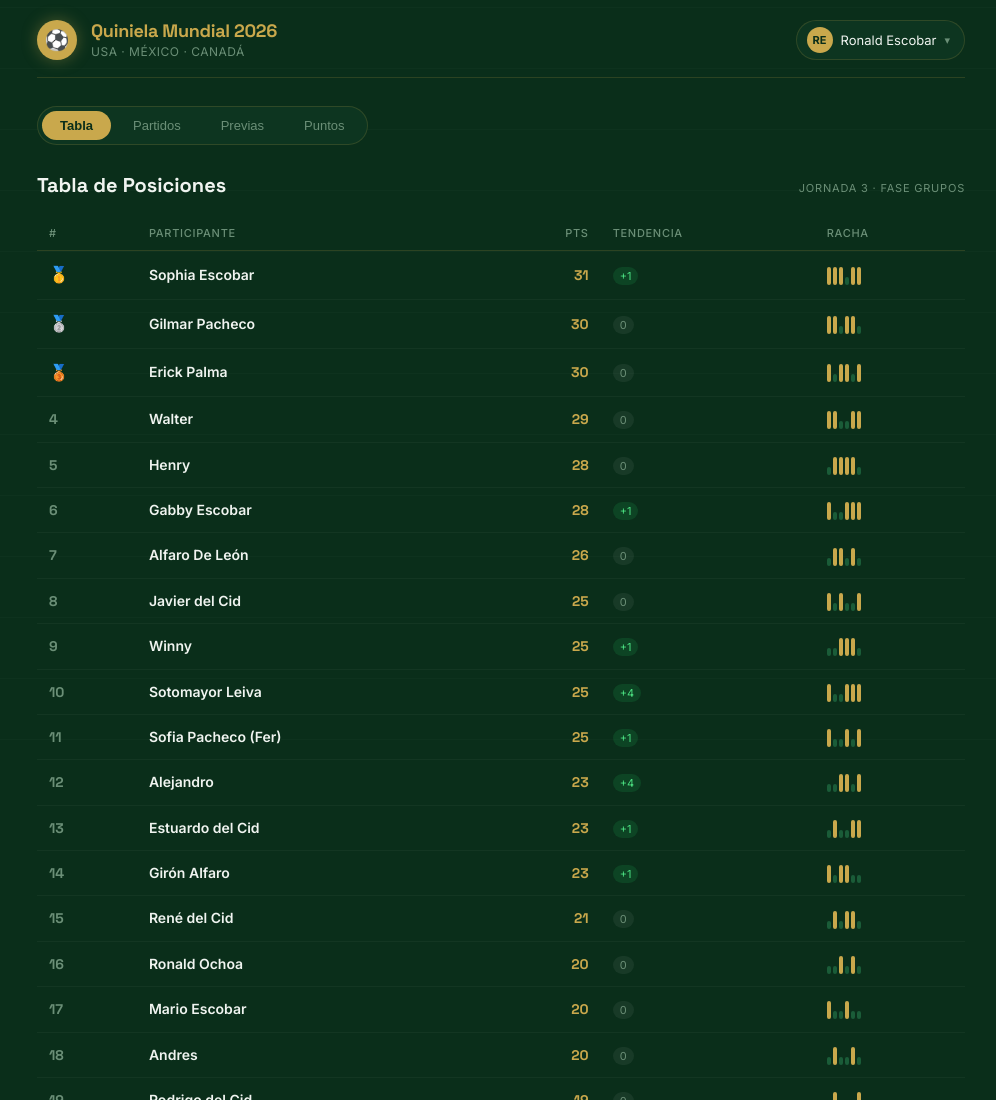
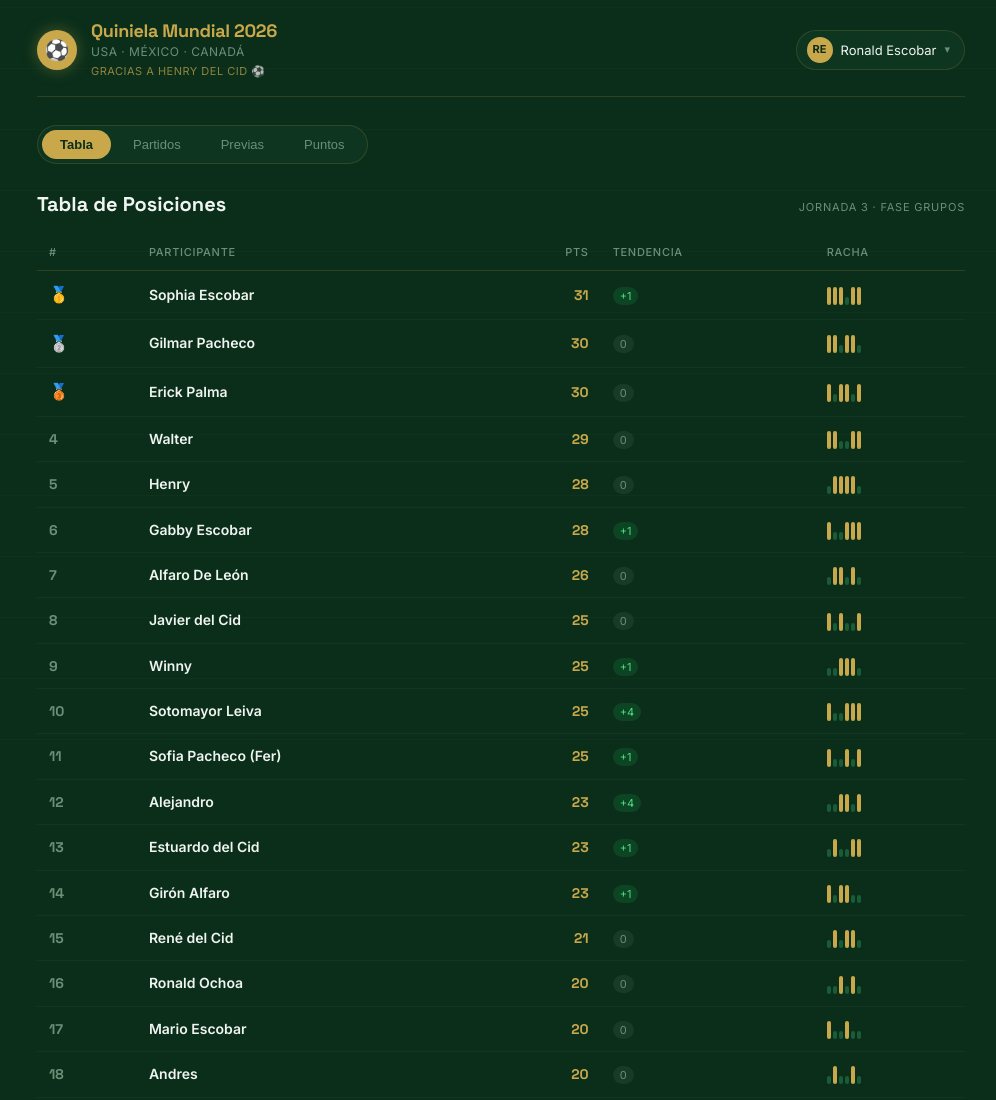
Before and after one commit to RE2205/rescobar, a plain HTML site: page quiniela/index.html in a window 1280 px wide. Shown: the top 1100 px of the page, without its empty margins (139-1135 px from the left). Drawn offline with Linux system fonts and the light colour scheme.

Commit message:
Add credit to Henry del Cid

```diff
--- a/quiniela/index.html
+++ b/quiniela/index.html
@@ -445,6 +445,7 @@
         <div class="logo-text">
           <h1>Quiniela Mundial 2026</h1>
           <p>USA · México · Canadá</p>
+          <p style="font-size:11px;color:var(--gold);opacity:0.7;margin-top:2px;">Gracias a Henry del Cid ⚽</p>
         </div>
       </div>
       <div class="user-badge" onclick="toggleUser()">
```
